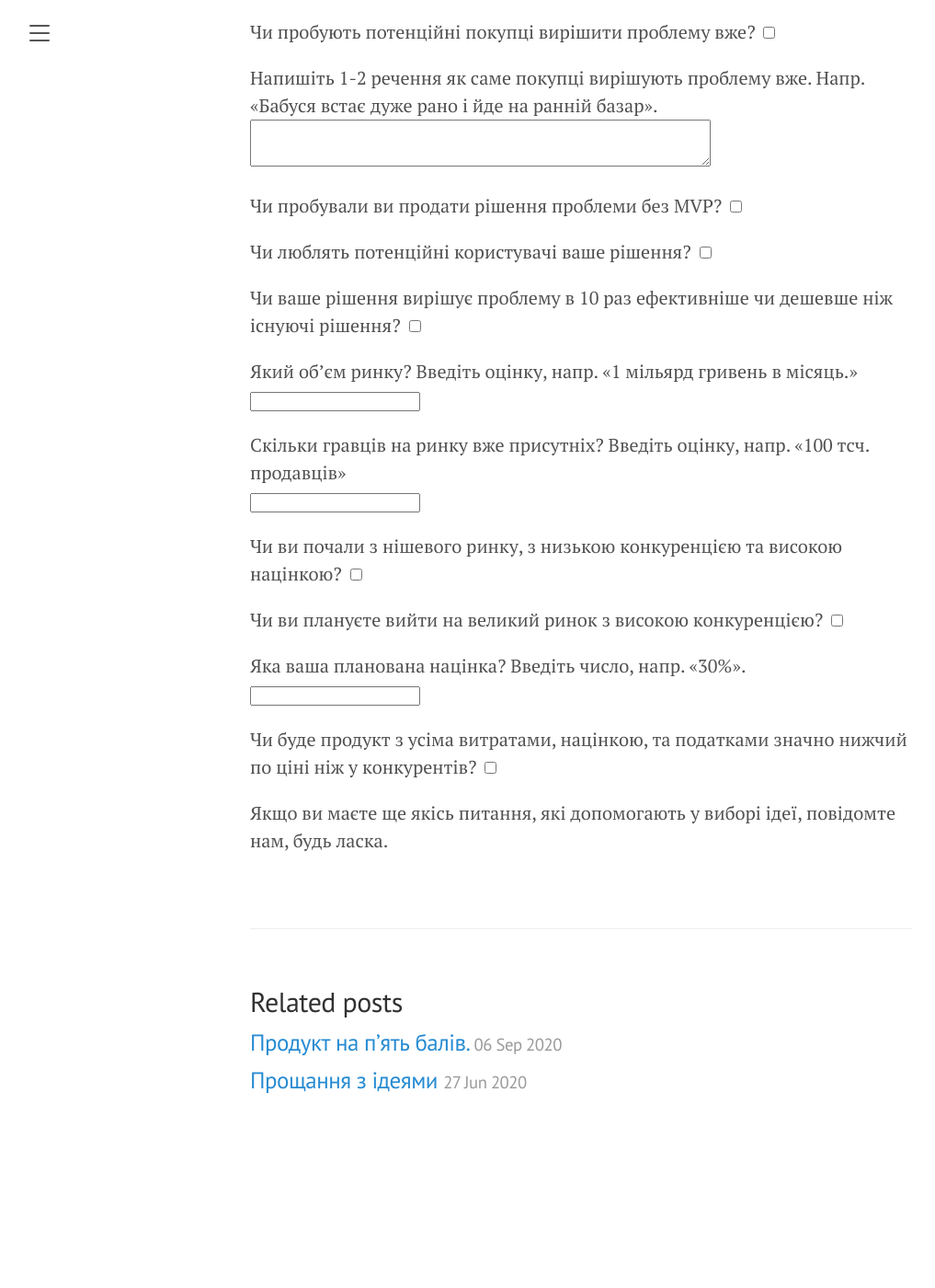
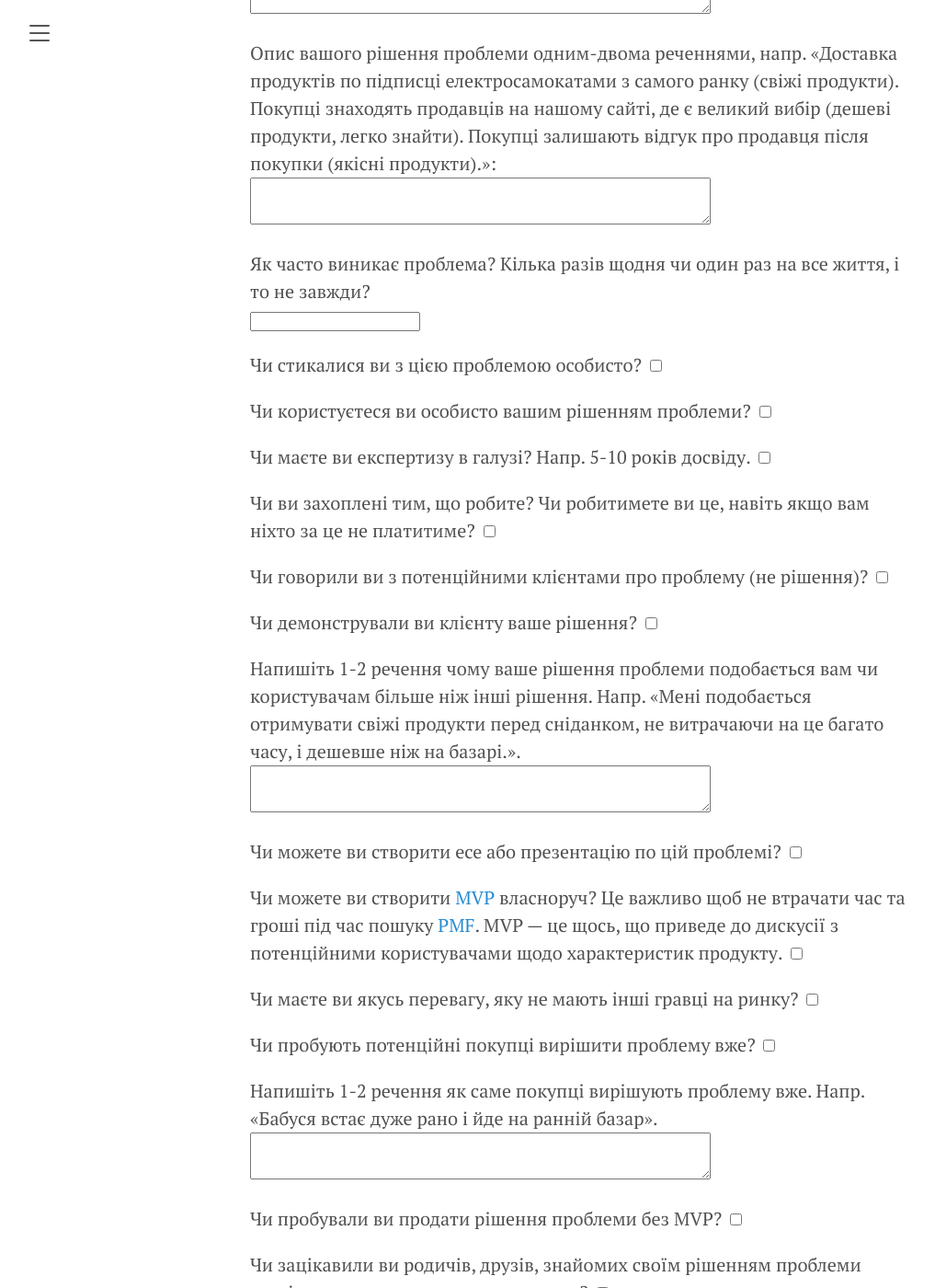
Before and after one commit to vlisivka/failfast.org.ua, a Jekyll site: the page built from _posts/2020-09-15-how-to-chose-idea.md, in a window 1280 px wide and 1400 px high, scrolled down 1649 px. Shown: the whole window at 92% size, without its empty margins (8-1025 px from the left). Built offline with Jekyll 4.4.1, drawn with Linux system fonts in a browser that asks for light colours; comment, search, counter and statistics services are not loaded; before the commit the page ends 2899 px from its top, so only the background shows below that; some of the changed text lies outside the part shown.

Commit message:
Few spelling fixes. Images added. Some more checks are added to idea helper.

```diff
--- a/_includes/sidebar.html
+++ b/_includes/sidebar.html
@@ -9,7 +9,13 @@
   </div>
 
   <nav class="sidebar-nav">
-    <a class="sidebar-nav-item{% if page.title == 'Home' %} active{% endif %}" href="{{ '/' | absolute_url }}">Home</a>
+    <a class="sidebar-nav-item{% if page.title == 'Home' %} active{% endif %}" href="{{ '/' | absolute_url }}">Головна</a>
+
+    <a class="sidebar-nav-item" href="http://news.failfast.org.ua/">Новини</a>
+
+    <a class="sidebar-nav-item" href="http://news.failfast.org.ua/weekly">Звітування</a>
+
+    <a class="sidebar-nav-item" href="http://news.failfast.org.ua/pivot">Прощання з ідеями</a>
 
     {% comment %}
       The code below dynamically generates a sidebar nav of pages with
--- a/_layouts/post.html
+++ b/_layouts/post.html
@@ -4,6 +4,7 @@ layout: default
 
 <div class="post">
   <h1 class="post-title">{{ page.title }}</h1>
+  <span class="post-author">{{ page.author }}</span>
   <span class="post-date">{{ page.date | date_to_string }}</span>
   {{ content }}
 </div>
--- a/_posts/2020-09-15-how-to-chose-idea.md
+++ b/_posts/2020-09-15-how-to-chose-idea.md
@@ -13,14 +13,20 @@ YCombinator просуває одну просту ідею — «Не потр
 
 З іншого боку, передивляючись інтервʼю із засновниками єдинорогів, я
 почув багато порад щодо того, як правильно вибрати ідею, у формі
-запитань. На цій сторінці я перелічів деякі з цих запитань, на які слід
+запитань. На цій сторінці я перелічив деякі з цих запитань, на які слід
 мати відповіді.
 
 Інформація з цієї сторінки ніде не зберігається, так що краще зробити
 знімок сторінки в кінці, щоб мати інформацію десь збережену.
 
-Ви можете відкрити цю сторінку декілька раз у різних вкладках, що
+Ви можете відкрити цю сторінку декілька раз у різних вкладках, щоб
 порівняти різні ідеї між собою.
+
+Якщо ви ще не маєте ідей, розберіть 3 топові проблеми, з якими ви стикаєтеся особисто.
+
+<hr/>
+
+## Ідея для стартапу
 
 <label for="problem_name">Назва проблеми, напр. «Доставка свіжих продуктів з села»: <br/><input id="problem_name" size="30"></label>
 
@@ -28,9 +34,15 @@ YCombinator просуває одну просту ідею — «Не потр
 
 <label for="solution">Опис вашого рішення проблеми одним-двома реченнями, напр. «Доставка продуктів по підписці електросамокатами з самого ранку (свіжі продукти). Покупці знаходять продавців на нашому сайті, де є великий вибір (дешеві продукти, легко знайти). Покупці залишають відгук про продавця після покупки (якісні продукти).»: <br/> <textarea id="solution" cols="60" rows="3"></textarea></label>
 
+<label>Як часто виникає проблема? Кілька разів щодня чи один раз на все життя, і то не завжди? <br/> <input type="text" /> </label>
+
 <label>Чи стикалися ви з цією проблемою особисто? <input type="checkbox" /> </label>
 
 <label>Чи користуєтеся ви особисто вашим рішенням проблеми? <input type="checkbox" /> </label>
+
+<label>Чи маєте ви експертизу в галузі? Напр. 5-10 років досвіду. <input type="checkbox" /> </label>
+
+<label>Чи ви захоплені тим, що робите? Чи робитимете ви це, навіть якщо вам ніхто за це не платитиме? <input type="checkbox" /> </label>
 
 <label>Чи говорили ви з потенційними клієнтами про проблему (не рішення)? <input type="checkbox" /> </label>
 
@@ -38,9 +50,11 @@ YCombinator просуває одну просту ідею — «Не потр
 
 <label for="better_solution">Напишіть 1-2 речення чому ваше рішення проблеми подобається вам чи користувачам більше ніж інші рішення. Напр. «Мені подобається отримувати свіжі продукти перед сніданком, не витрачаючи на це багато часу, і дешевше ніж на базарі.».<br/> <textarea id="better_solution" cols="60" rows="3"></textarea> </label>
 
-<label>Чи можете ви створити ессе або презентацію по цій проблемі? <input type="checkbox" /> </label>
+<label>Чи можете ви створити есе або презентацію по цій проблемі? <input type="checkbox" /> </label>
 
-<label>Чи можете ви створити MVP власноруч? <input type="checkbox" /> </label>
+<label>Чи можете ви створити [MVP](https://uk.wikipedia.org/wiki/%D0%9C%D1%96%D0%BD%D1%96%D0%BC%D0%B0%D0%BB%D1%8C%D0%BD%D0%BE_%D0%B6%D0%B8%D1%82%D1%82%D1%94%D0%B7%D0%B4%D0%B0%D1%82%D0%BD%D0%B8%D0%B9_%D0%BF%D1%80%D0%BE%D0%B4%D1%83%D0%BA%D1%82) власноруч? Це важливо щоб не втрачати час та гроші під час пошуку [PMF](https://en.wikipedia.org/wiki/Product/market_fit). MVP — це щось, що приведе до дискусії з потенційними користувачами щодо характеристик продукту. <input type="checkbox" /> </label>
+
+<label>Чи маєте ви якусь перевагу, яку не мають інші гравці на ринку? <input type="checkbox" /> </label>
 
 <label>Чи пробують потенційні покупці вирішити проблему вже? <input type="checkbox" /> </label>
 
@@ -48,9 +62,13 @@ YCombinator просуває одну просту ідею — «Не потр
 
 <label>Чи пробували ви продати рішення проблеми без MVP? <input type="checkbox" /> </label>
 
-<label>Чи люблять потенційні користувачі ваше рішення? <input type="checkbox" /> </label>
+<label>Чи зацікавили ви родичів, друзів, знайомих своїм рішенням проблеми настільки, що вони користуються ним? <input type="checkbox" /> </label>
 
-<label>Чи ваше рішення вирішує проблему в 10 раз ефективніше чи дешевше ніж існуючі рішення? <input type="checkbox" /> </label>
+<label>Який [NPS](https://uk.wikipedia.org/wiki/%D0%86%D0%BD%D0%B4%D0%B5%D0%BA%D1%81_%D0%BF%D1%96%D0%B4%D1%82%D1%80%D0%B8%D0%BC%D0%BA%D0%B8_%D1%81%D0%BF%D0%BE%D0%B6%D0%B8%D0%B2%D0%B0%D1%87%D0%B0) у вашого продукту чи MVP? Від -100% (всі ненавидять ваш продукт) до +100% (всі закохані у ваш продукт). <br/> <input type="text" /> </label>
+
+<label>Чи люблять потенційні користувачі ваше рішення? Хоча б деякі. <input type="checkbox" /> </label>
+
+<label>Чи ваше рішення вирішує проблему в 10 раз ефективніше чи дешевше ніж наявні рішення? <input type="checkbox" /> </label>
 
 <label>Який обʼєм ринку? Введіть оцінку, напр. «1 мільярд гривень в місяць.» <br/> <input type="text" /> </label>
 
@@ -64,4 +82,8 @@ YCombinator просуває одну просту ідею — «Не потр
 
 <label>Чи буде продукт з усіма витратами, націнкою, та податками значно нижчий по ціні ніж у конкурентів? <input type="checkbox" /> </label>
 
-Якщо ви маєте ще якісь питання, які допомогають у виборі ідеї, повідомте нам, будь ласка.
+<hr/>
+
+PS.
+
+Якщо ви маєте ще якісь питання, які допомагають у виборі ідеї, повідомте нам, будь ласка.
```
Also changed, not shown: other parts of _posts/2020-09-15-how-to-chose-idea.md (+1 -1 lines), _posts/2020-06-27-page-for-failed-ideas.md (+5 -5 lines), _posts/2020-09-06-five-star-product.md (+11 -10 lines), about.md (+1 -3 lines), public/images/2020-06-27-page-for-failed-ideas.md.388.png (added), public/images/2020-09-06-five-star-product.md.5579.png (added), public/images/2020-09-15-how-to-chose-idea.md.3816.png (added), 10 other files.
